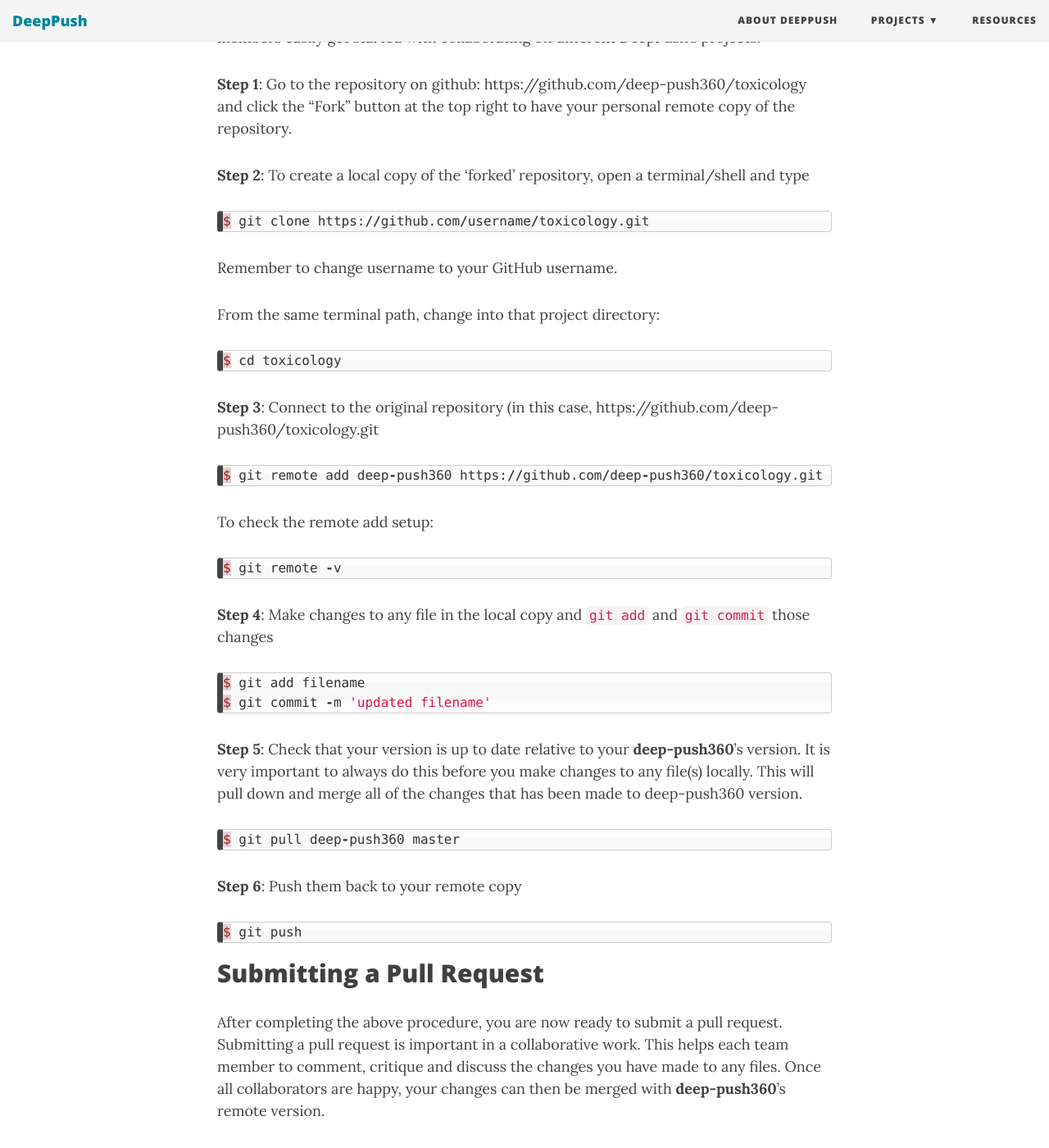
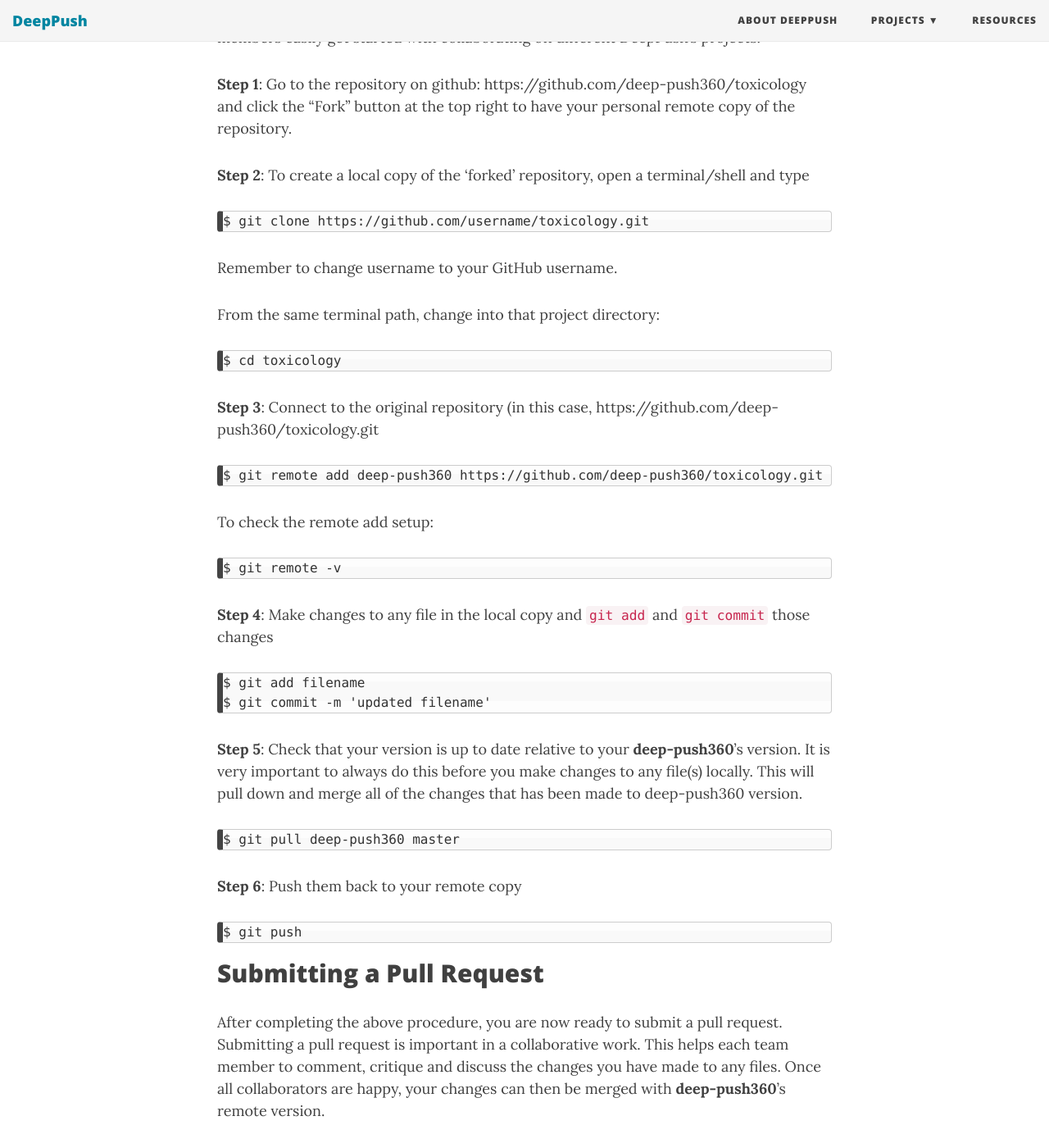
Before and after one commit to deep-push360/deep-push360.github.io, a Jekyll site: the page built from git-tutorial-01.md, in a window 1280 px wide and 1400 px high, scrolled down 697 px. Shown: the whole window at 82% size. Built offline with Jekyll 4.4.1, drawn with Linux system fonts in a browser that asks for light colours; nearby versions of some CDN libraries; our own code applies the rules of GitHub Pages for plain Markdown files.

Commit message:
updated file

````diff
--- a/git-tutorial-01.md
+++ b/git-tutorial-01.md
@@ -12,7 +18,7 @@ This guide assumes the reader has an account on GitHub and already familiar with
 
 
 
-```python
+```
 $ git clone https://github.com/username/toxicology.git
 ```
 
@@ -21,28 +27,28 @@ Remember to change username to your GitHub username.
 From the same terminal path, change into that project directory:
 
 
-```python
+```
 $ cd toxicology
 ```
 
 **Step 3**: Connect to the original repository (in this case, https://github.com/deep-push360/toxicology.git
 
 
-```python
+```
 $ git remote add deep-push360 https://github.com/deep-push360/toxicology.git
 ```
 
 To check the remote add setup:
 
 
-```python
+```
 $ git remote -v
 ```
 
 **Step 4**: Make changes to any file in the local copy and `git add` and `git commit` those changes
 
 
-```python
+```
 $ git add filename
 $ git commit -m 'updated filename'
 ```
@@ -50,14 +56,14 @@ $ git commit -m 'updated filename'
 **Step 5**: Check that your version is up to date relative to your **deep-push360**'s version. It is very important to always do this before you make changes to any file(s) locally. This will pull down and merge all of the changes that has been made to deep-push360 version.
 
 
-```python
+```
 $ git pull deep-push360 master
 ```
 
 **Step 6**: Push them back to your remote copy
 
 
-```python
+```
 $ git push
 ```
 
@@ -73,8 +79,3 @@ This section will only cover how to create a pull from a forked repository. Crea
 - Pick the branch you wish to have merged using the "Head branch" dropdown.
 - Enter a title and description for your pull request.
 - Finally, click on the green "Send pull request" button to finish creating the pull request.
-
-
-```python
-
-```
````
Also changed, not shown: other parts of git-tutorial-01.md (+6 -0 lines).
